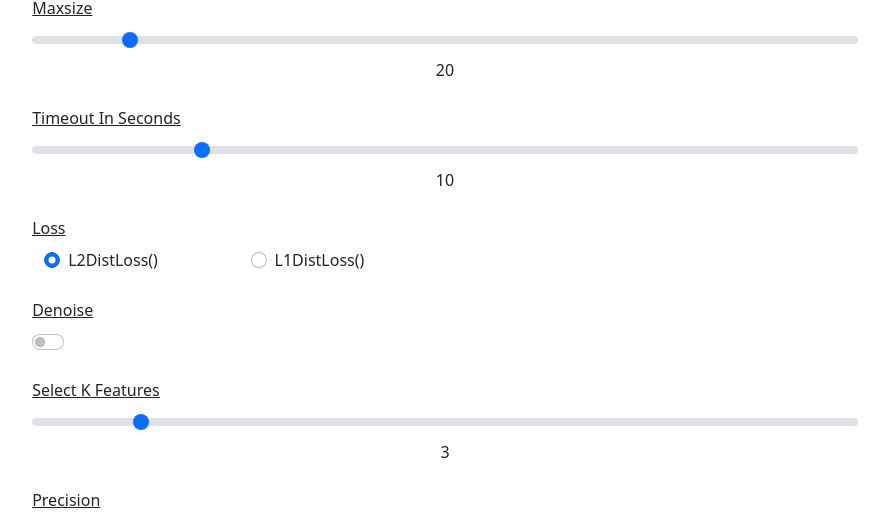
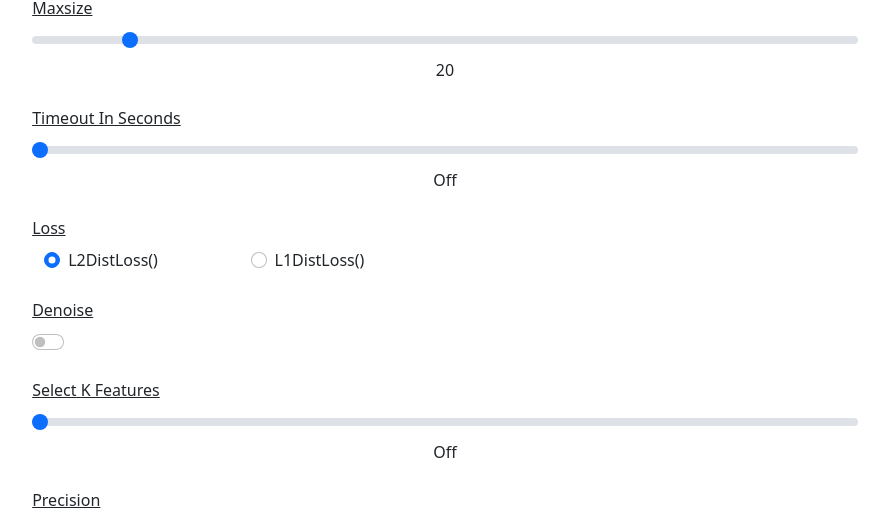
Before and after one commit to MilesCranmer/pysr_interactive, a Next.js app: page /pysr_interactive/ in a window 1280 px wide. Shown: the part 778-1292 px from the top of the page, without its empty margins (195-1084 px from the left). Built offline with nearby package versions, Linux system fonts and the light colour scheme.

Commit message:
Make selectable parameters work

```diff
--- a/pages/index.tsx
+++ b/pages/index.tsx
@@ -25,7 +25,7 @@ type Parameter = {
   log?: boolean; // If the range is logarithmic, this is true
   multiple?: boolean; // If the parameter can have multiple values, this is true
   boolean?: boolean; // If the parameter is a boolean, this is true
-  selectable?: boolean; // If the parameter is selectable, this is true
+  selectable?: boolean; // If the parameter is selectable, this is true. Make default=0 for null state.
 }
 
 // Now we can create a list of parameters, with their types, descriptions, etc.
@@ -39,10 +39,10 @@ const _parameters: Parameter[] = [
   { name: "populations", type: "int", description: "", default: 15, range: [2, 1000], log: true },
   { name: "population_size", type: "int", description: "", default: 33, range: [5, 1000], log: true },
   { name: "maxsize", type: "int", description: "", default: 20, range: [10, 100], log: false },
-  { name: "timeout_in_seconds", type: "int", description: "", default: 10, range: [1, 100000], log: true, selectable: true },
+  { name: "timeout_in_seconds", type: "int", description: "", default: 1, range: [1, 10000], log: true, selectable: true },
   { name: "loss", type: "str", description: "", default: "L2DistLoss()", choices: ["L2DistLoss()", "L1DistLoss()"] },
   { name: "denoise", type: "bool", description: "", default: false, boolean: true },
-  { name: "select_k_features", type: "int", description: "", default: 3, range: [2, 10], log: false, selectable: true },
+  { name: "select_k_features", type: "int", description: "", default: 0, range: [0, 10], log: false, selectable: true },
   { name: "precision", type: "int", description: "", default: 32, choices: [16, 32, 64] },
   { name: "turbo", type: "bool", description: "", default: false, boolean: true },
   { name: "parsimony", type: "float", description: "", default: 0.0032, range: [0.00001, 1000.000], log: true },
@@ -160,7 +160,7 @@ const IndexPage: React.FC = () => {
       }
 
       // If equal to the default, don't include it.
-      if (parameter.default == value) {
+      if (parameter.default == value && !(parameter.name.includes("operators"))) {
         continue;
       }
 
@@ -242,9 +242,12 @@ const IndexPage: React.FC = () => {
         </div>
       );
     } else if (parameter.range !== undefined) {
-      let value = parameter.log ? decodeFloatLog(parameterDict[parameter.name][0]) : parameterDict[parameter.name][0];
+      let value: any = parameter.log ? decodeFloatLog(parameterDict[parameter.name][0]) : parameterDict[parameter.name][0];
       if (parameter.type === "int") {
         value = Math.round(value);
+      }
+      if (parameter.selectable === true && ((parameter.log === true && value === 1) || (parameter.log === false && value === 0))) {
+        value = "Off";
       }
       curElements.push(
         <div>
```
